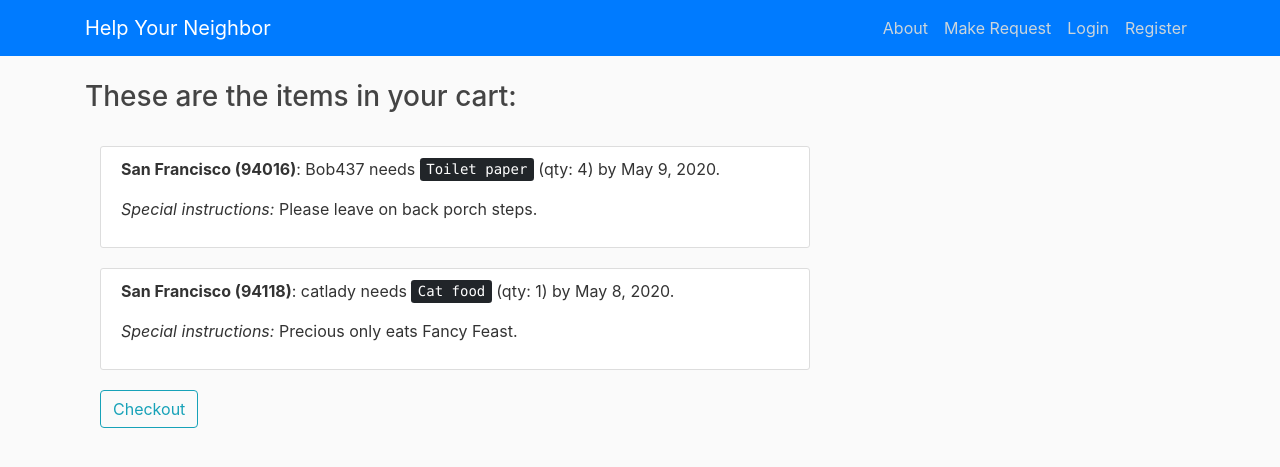
After one commit to stackdragon/Help-Your-Neighbor, a Flask app: page /cart in a window 1280 px wide. The commit adds this page. Shown: the top 467 px of the page. Run offline with Flask 2, Linux system fonts and the light colour scheme; data that the repository does not hold is empty; some libraries are stand-ins or nearby versions.

Commit message:
added shopping cart

```diff
--- a/project/forms.py
+++ b/project/forms.py
@@ -97,3 +97,6 @@ class DeleteFulfillmentForm(FlaskForm):
 class SearchForm(FlaskForm):
 	searchZip = StringField('Find Requests by Zip Code', validators=[DataRequired()])
 	submit = SubmitField('Search')
+
+class cartForm(FlaskForm):
+	submit = SubmitField('Checkout')
--- a/project/routes.py
+++ b/project/routes.py
@@ -2,7 +2,7 @@
 from flask import render_template, url_for, flash, redirect, request
 
 # import wtForm classes for registration and login forms
-from project.forms import RegistrationForm, LoginForm, AddForm, UpdateForm, DeleteRequestForm, DeleteFulfillmentForm, SearchForm
+from project.forms import RegistrationForm, LoginForm, AddForm, UpdateForm, DeleteRequestForm, DeleteFulfillmentForm, SearchForm, cartForm
 
 # import User model needed for session validation
 from project.models import User
@@ -19,45 +19,28 @@ from project import bcrypt
 # import flask-login
 from flask_login import login_user, logout_user, current_user, login_required
 
-# dummy data for project submission step 3
-requests = [
-    {
-        'requestID': 1,
-        'city': 'San Francisco',
-        'zip': '94016',
-        'userName': 'Bob437',
-        'item1': 'Toilet paper',
-        'qty1': 4,
-        'needByDate': 'May 9, 2020',
-        'specialInstructions': 'Please leave on back porch steps.'
-    },
 
-    {
-        'requestID': 2,
-        'city': 'San Francisco',
-        'zip': '94118',
-        'userName': 'catlady',
-        'item1': 'Cat food',
-        'qty1': 1,
-        'needByDate': 'May 8, 2020',
-        'specialInstructions': 'Precious only eats Fancy Feast.'
-    },
-    {
-        'requestID': 3,
-        'city': 'Oakland',
-        'zip': '94604',
-        'userName': 'PlantLuvr',
-        'item1': 'Tofu',
-        'qty1': 5,
-        'needByDate': 'May 12, 2020',
-        'specialInstructions': 'Organic please.'
-    }
-    ]
 
 #home page route
 @app.route('/', methods=['GET', 'POST'])
 @app.route('/home', methods=['GET', 'POST'])
 def home():
+
+    # queue db for open requests
+    # dummy data for now
+    requests = [
+    {
+        'requestID': 1,'city': 'San Francisco','zip': '94016','userName': 'Bob437','item1': 'Toilet paper',
+        'qty1': 4,'needByDate': 'May 9, 2020','specialInstructions': 'Please leave on back porch steps.'
+    },
+
+    {
+        'requestID': 2,'city': 'San Francisco','zip': '94118','userName': 'catlady','item1': 'Cat food','qty1': 1,'needByDate': 'May 8, 2020','specialInstructions': 'Precious only eats Fancy Feast.'
+    },
+    {
+        'requestID': 3,'city': 'Oakland','zip': '94604','userName': 'PlantLuvr','item1': 'Tofu','qty1': 5,'needByDate': 'May 12, 2020','specialInstructions': 'Organic please.'
+    }
+    ]
 
     # set up search bar form object
     form = SearchForm()
@@ -205,6 +188,50 @@ def login():
 
     return render_template('login.html', title='Login', form = form)
 
+@app.route('/cart', methods=['GET', 'POST'])
+def cart():
+
+    # set up checkout form (just a checkout button for now)
+    form = cartForm()
+
+    # get requests added to checkout from cart object
+    # sham data for now
+    data = [
+    {
+        'requestID': 1,'city': 'San Francisco','zip': '94016','userName': 'Bob437','item1': 'Toilet paper',
+        'qty1': 4,'needByDate': 'May 9, 2020','specialInstructions': 'Please leave on back porch steps.'
+    },
+
+    {
+        'requestID': 2,'city': 'San Francisco','zip': '94118','userName': 'catlady','item1': 'Cat food','qty1': 1,'needByDate': 'May 8, 2020','specialInstructions': 'Precious only eats Fancy Feast.'
+    }]
+
+    # if zip code form is validly submitted
+    if form.validate_on_submit():
+
+        # query db for requests matching that zip code here
+
+        # display success message (this is temporary just to show the form works)
+        flash(f'You have checked out.', 'success')
+
+     # redirect to the home page
+        return redirect(url_for('home'))
+
+    db = get_db()
+
+    # set up db cursor
+    mycursor = db.cursor()
+
+    # the query to get and display all of the open requests needs to go here
+    # mycursor.execute("""SELECT userID, userName, userEmail FROM Users;""")
+    # requests = mycursor.fetchall()
+
+    mycursor.close()
+
+    # render the carttemplate, passing data to display
+    return render_template('cart.html', form = form, data=data)
+
+
 # logout page route
 @app.route('/logout')
 def logout():
--- /dev/null
+++ b/project/templates/cart.html
@@ -0,0 +1,24 @@
+{% extends "layout.html" %}
+{% block content %}
+<h3>These are the items in your cart:</h3>
+<br>
+<div class="col-md-8">
+	{% for row in data %}
+	<div class="content-section">
+
+		<p class='text'>
+			<strong>{{ row.city }} ({{ row.zip }})</strong>: {{ row.userName }} needs <kbd>{{ row.item1 }}</kbd>
+		(qty: {{ row.qty1 }}) by {{ row.needByDate }}.</p>
+		<p class ='text'><em>Special instructions:</em> {{ row.specialInstructions }} </p>
+	</div>
+	{% endfor %}
+
+	<form method="POST" action ="">
+		{{ form.hidden_tag() }} <!-- This function inserts the CSRF security token. Required by WTForms -->
+		<div class="form-group">
+			{{ form.submit(class="btn btn-outline-info")}}
+		</div>
+	</form>
+
+</div>
+{% endblock content %}
--- a/project/templates/layout.html
+++ b/project/templates/layout.html
@@ -37,6 +37,7 @@
             <!-- only display this if a user is n logged in -->
             {% if current_user.is_authenticated %}
             <a class="nav-item nav-link" href="{{ url_for('account') }}">Account</a>
+            <a class="nav-item nav-link" href="{{ url_for('cart') }}">Cart</a>
             <a class="nav-item nav-link" href="{{ url_for('logout') }}">Logout</a>
             {% else %}
             <!-- only display these if a user is not logged in -->
```
